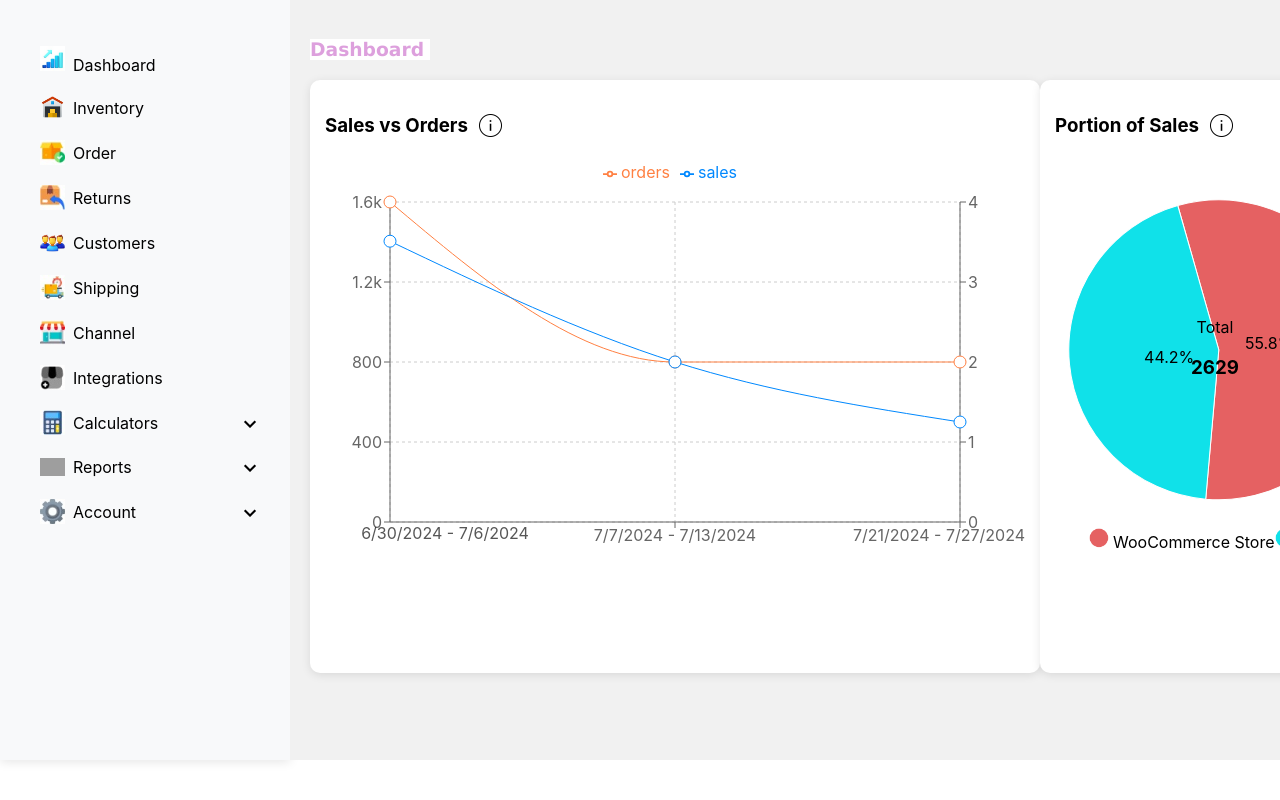
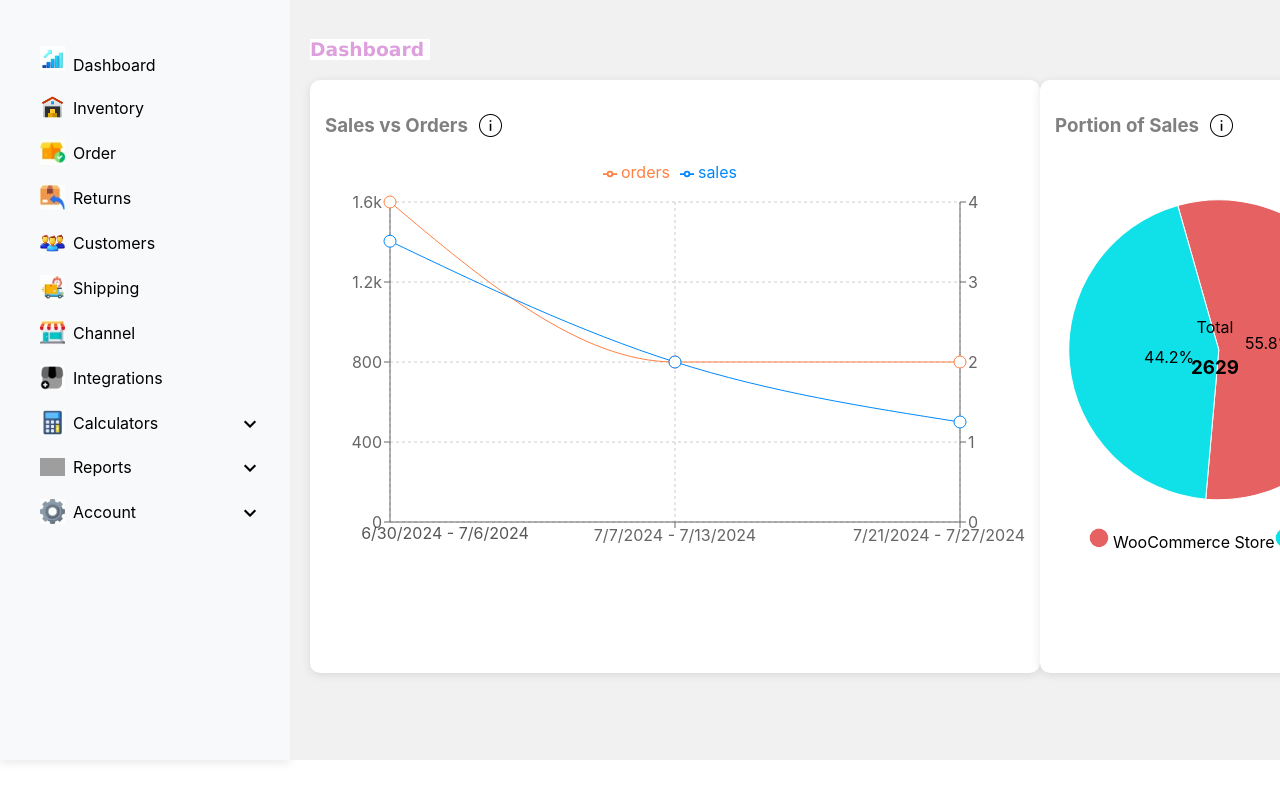
Before and after one commit to lokamcharan/react-task-charts, a React (Create React App) app: page /main in a window 1280 px wide. Shown: the top 800 px of the page. Built offline with nearby package versions, Linux system fonts and the light colour scheme; grey boxes are pictures that could not be loaded.

Commit message:
code update

```diff
--- a/src/task/main.js
+++ b/src/task/main.js
@@ -80,7 +80,7 @@ const MainApp = () => {
       </div>
       <div className="charts">
         <div className="chart">
-          <h3 style={{ display: 'flex', alignItems: 'center' }}>
+          <h3 style={{ display: 'flex', alignItems: 'center',color:'#808080'}}>
             Sales vs Orders
             <img src='alert.png' alt='' width='25px' style={{ marginLeft: '10px' }} />
           </h3>
@@ -105,7 +105,7 @@ const MainApp = () => {
           </div>
         </div>
         <div className="chart">
-          <h3 style={{ display: 'flex', alignItems: 'center' }}>
+          <h3 style={{ display: 'flex', alignItems: 'center' ,color:'#808080'}}>
             Portion of Sales
             <img src='alert.png' alt='' width='25px' style={{ marginLeft: '10px' }} />
           </h3>
```
